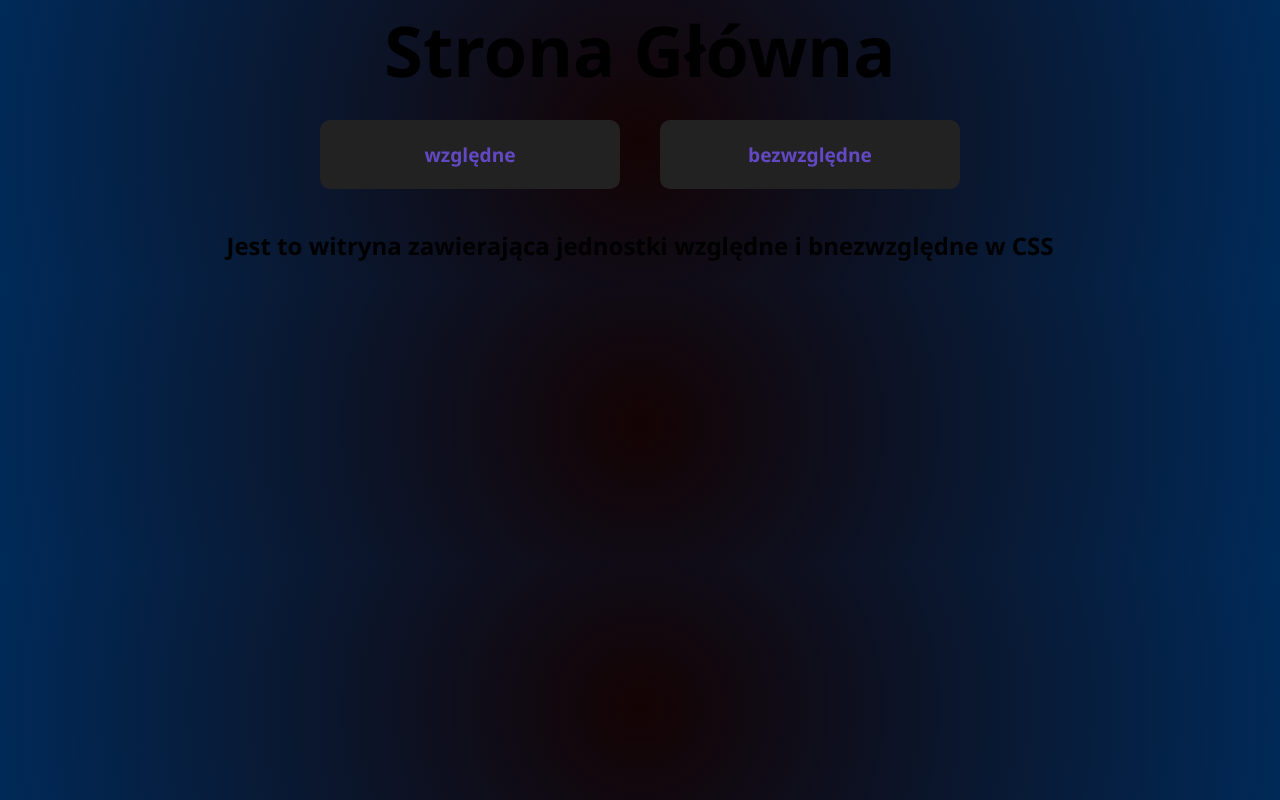
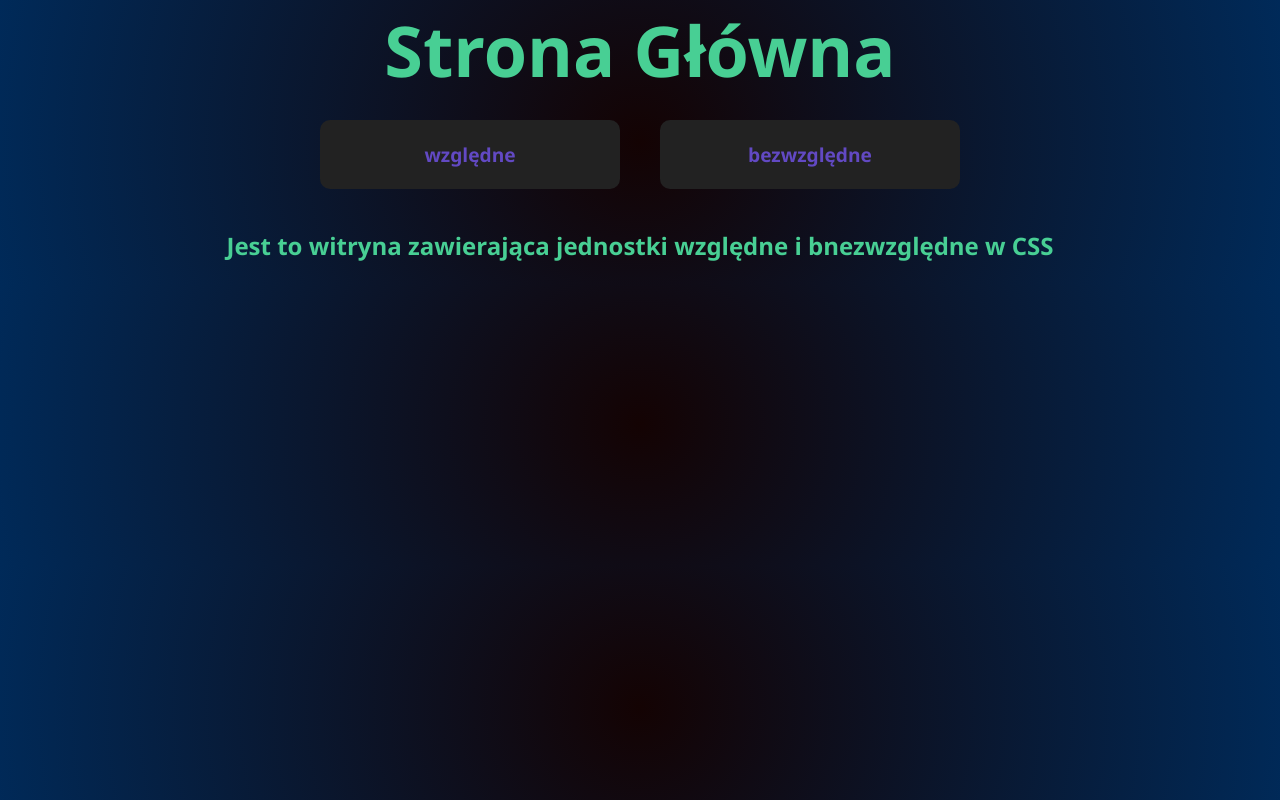
Before and after one commit to ekaputa/Jednostki-w-CSS, a plain HTML site: page index.html in a window 1280 px wide. Drawn offline with Linux system fonts and the light colour scheme.

Commit message:
Update css.css

```diff
--- a/css/css.css
+++ b/css/css.css
@@ -16,7 +16,7 @@ h1{
 	font-weight: bolder;
 	font-size: 70px;
 	text-align: center;
-	font-color: #48CF94;
+	color: #48CF94;
 }
 ul{
     display: grid;
@@ -65,7 +65,7 @@ p {
     text-align: center;
     margin: 25px;
 	font-weight: bold;
-	font-color: #48CF94;
+	color: #48CF94;
 }
 
 a {
```
